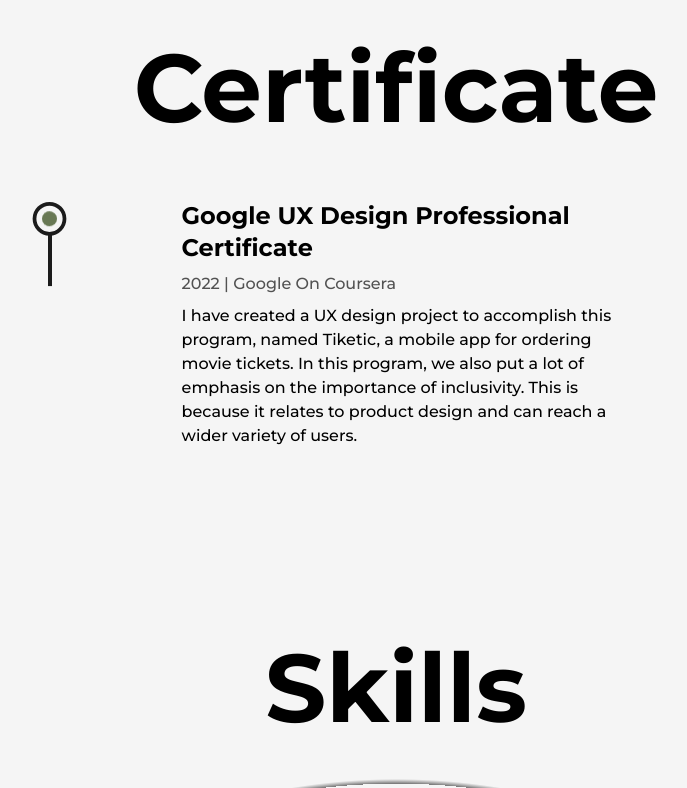
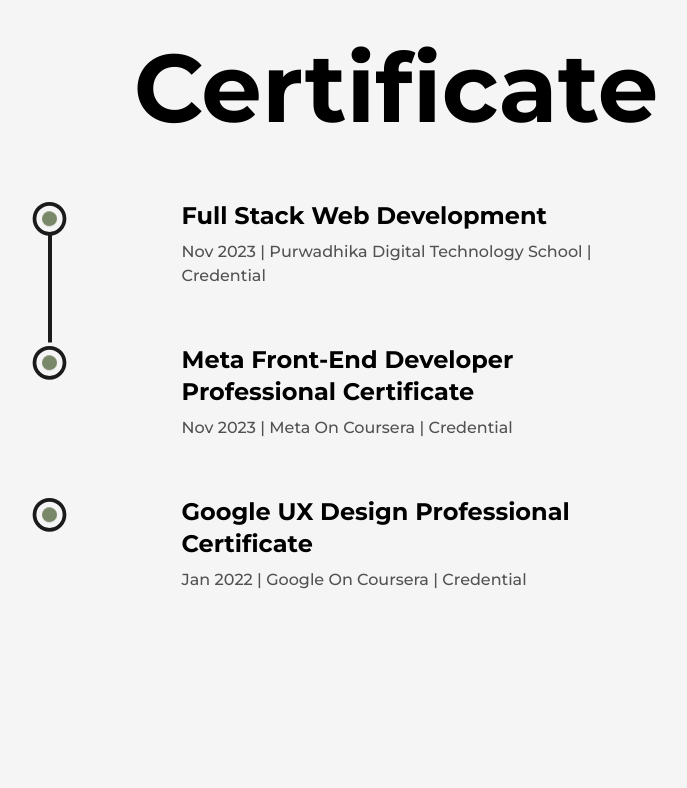
Before and after one commit to gifariarsal/portfolio, a Next.js app: page /about in a window 1280 px wide. Shown: the part 2888-3676 px from the top of the page, without its empty margins (244-931 px from the left). Built offline with nearby package versions, Linux system fonts and the light colour scheme.

Commit message:
edit certificate

```diff
--- a/src/components/Certificate.js
+++ b/src/components/Certificate.js
@@ -2,7 +2,7 @@ import React from "react";
 import { useScroll, motion } from "framer-motion";
 import LiIcon from "./LiIcon";
 
-const Details = ({ type, time, place, info }) => {
+const Details = ({ type, time, place, credential }) => {
   const ref = React.useRef(null);
   return (
     <li
@@ -20,9 +20,8 @@ const Details = ({ type, time, place, info }) => {
           {type}
         </h3>
         <p className="capitalize font-medium text-dark/75 dark:text-light/75 my-2 xs:text-sm">
-          {time} | {place}
+          {time} | {place} | <a href={credential} target="_blank" className="hover:underline">Credential</a>
         </p>
-        <p className="font-medium w-full md:text-sm">{info}</p>
       </motion.div>
     </li>
   );
@@ -46,10 +45,22 @@ const Certificate = () => {
         />
         <ul className="w-full flex flex-col items-start justify-between ml-4 xs:ml-2">
           <Details
+            type="Full Stack Web Development"
+            time="Nov 2023"
+            place="Purwadhika Digital Technology School"
+            credential=""
+          />
+          <Details
+            type="Meta Front-End Developer Professional Certificate"
+            time="Nov 2023"
+            place="Meta on Coursera"
+            credential="https://coursera.org/share/146e10c5b32deb45805e727b3cf5976a"
+          />
+          <Details
             type="Google UX Design Professional Certificate"
-            time="2022"
+            time="Jan 2022"
             place="Google on Coursera"
-            info="I have created a UX design project to accomplish this program, named Tiketic, a mobile app for ordering movie tickets. In this program, we also put a lot of emphasis on the importance of inclusivity. This is because it relates to product design and can reach a wider variety of users."
+            credential="https://coursera.org/share/06c097e769caa0d15e9502b7240dc182"
           />
         </ul>
       </div>
```
Also changed, not shown: 1 other file (tests, documents, lock files or other folders).
